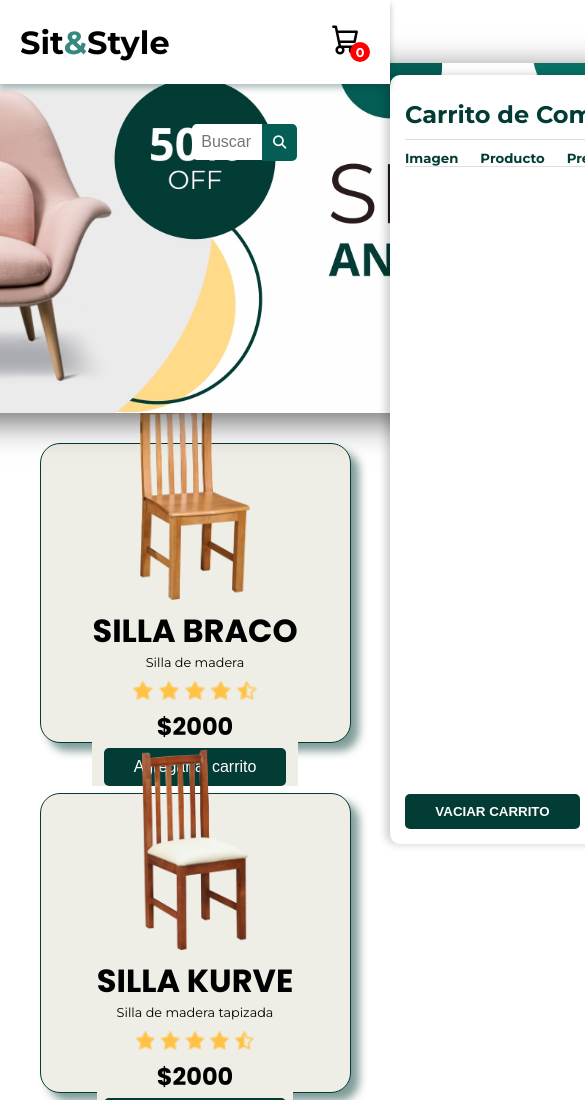
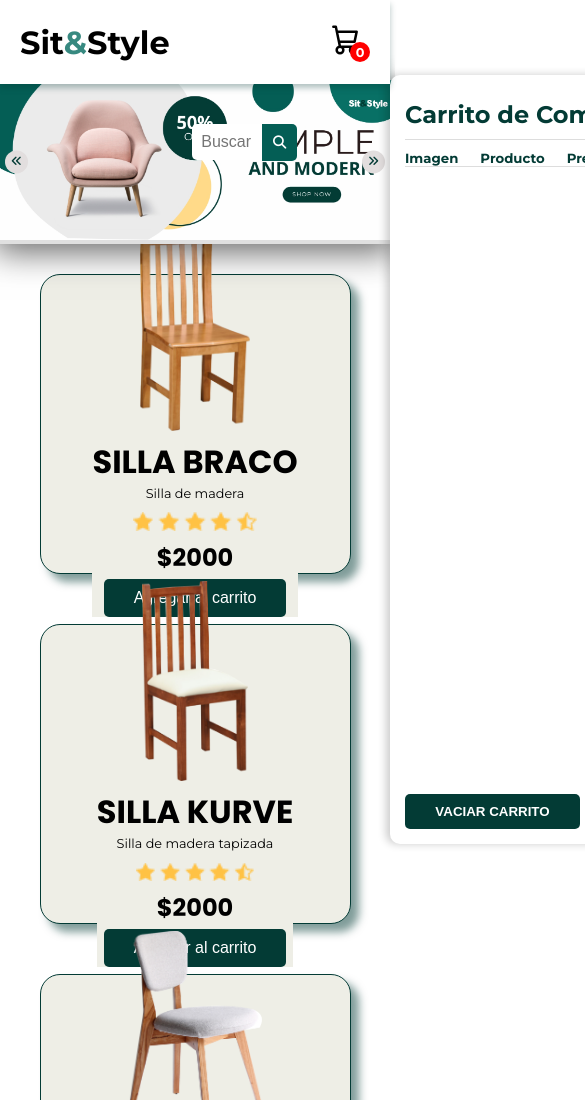
Before and after one commit to MabyDiaz/sitandstyle-carrito, a plain HTML site: page index.html in a window 390 px wide. Shown: the top 1100 px of the page, 585 px wide, since content can reach past the window. Drawn offline with Linux system fonts and the light colour scheme; some packages are replaced by stand-ins of ours; a script that the page names is missing.

Commit message:
modifico css

```diff
--- a/css/style.css
+++ b/css/style.css
@@ -551,10 +551,18 @@ footer p {
 
 /* Responsive */
 @media (max-width: 1024px) {
-  .banner {
-    margin-top: 40px;
-    background-image: url('../img/Banner-sit&stile1024.png');
-    background-position: center;
+  /* Slider */
+  .container-carousel {
+    width: 400px;
+    height: auto;
+    margin-top: 80px;
+  }
+
+  .btn-left,
+  .btn-right {
+    font-size: 0.7rem;
+    font-weight: 600;
+    padding: 6px;
   }
 
   .search-bar {
@@ -578,10 +586,6 @@ footer p {
 }
 
 @media (max-width: 400px) {
-  .banner {
-    background-image: url('../img/Banner-sit&stile600.png');
-  }
-
   .list-products {
     margin-top: 10px;
   }
```
